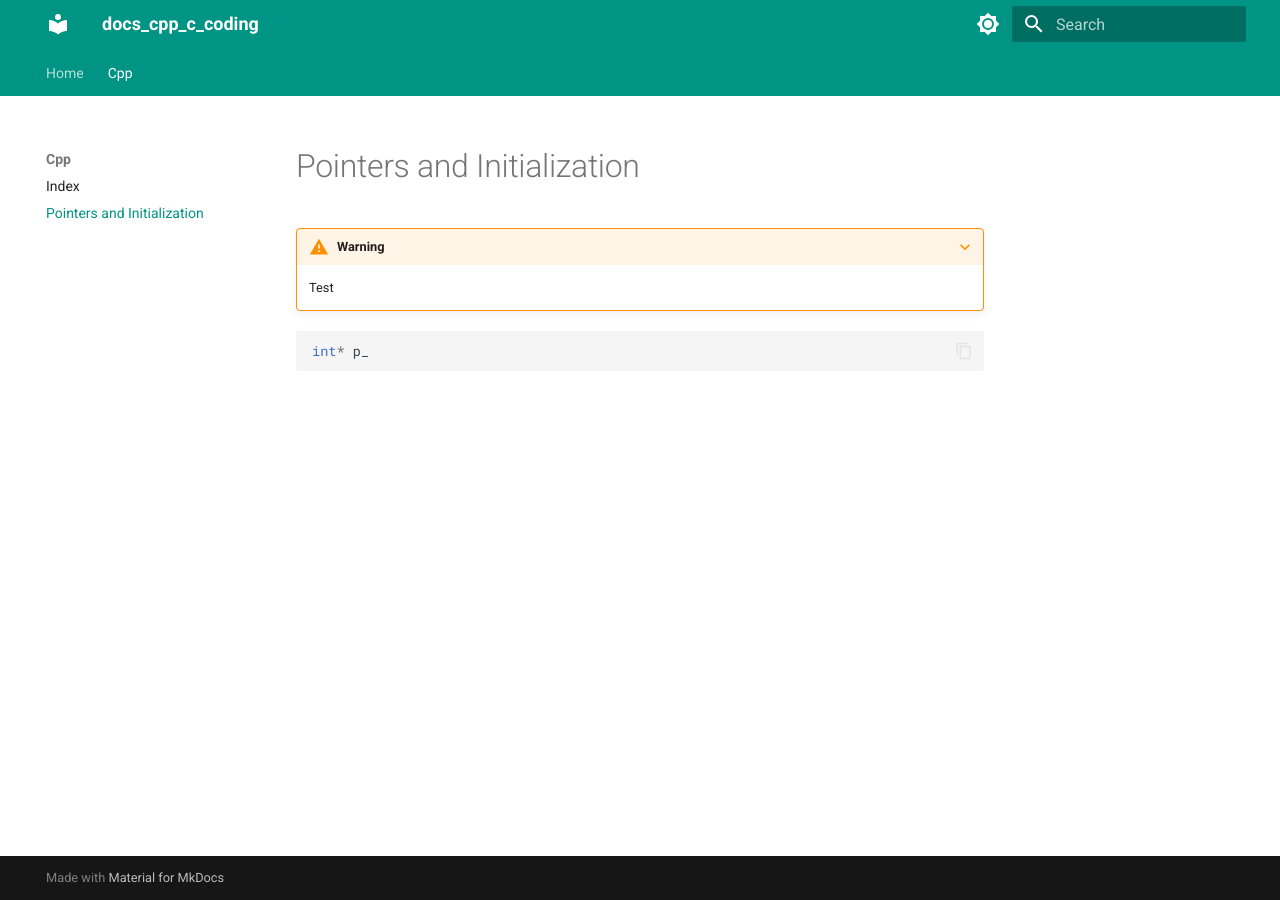
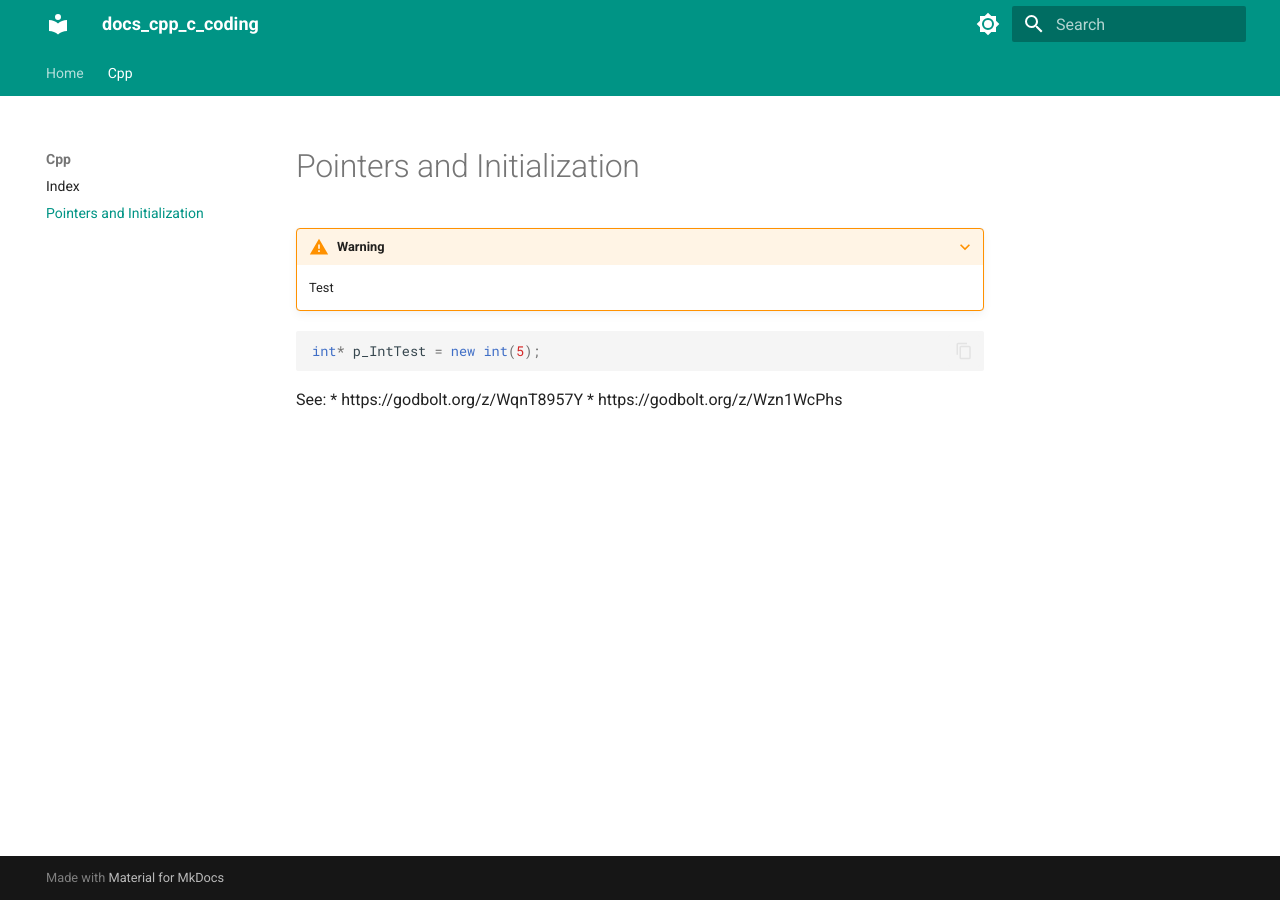
Before and after one commit to karl-police/docs_cpp_c_coding, an MkDocs documentation site: the page built from docs/cpp/Pointers_and_Initialization.md, in a window 1280 px wide. Built offline with MkDocs 1.6.1 and Material for MkDocs 9.7.7, drawn with Linux system fonts in a browser that asks for light colours.

Commit message:
Update Pointers_and_Initialization.md

````diff
--- a/docs/cpp/Pointers_and_Initialization.md
+++ b/docs/cpp/Pointers_and_Initialization.md
@@ -2,5 +2,9 @@
     Test
 
 ```cpp
-int* p_
+int* p_IntTest = new int(5);
 ```
+
+See:
+* https://godbolt.org/z/WqnT8957Y
+* https://godbolt.org/z/Wzn1WcPhs
````
